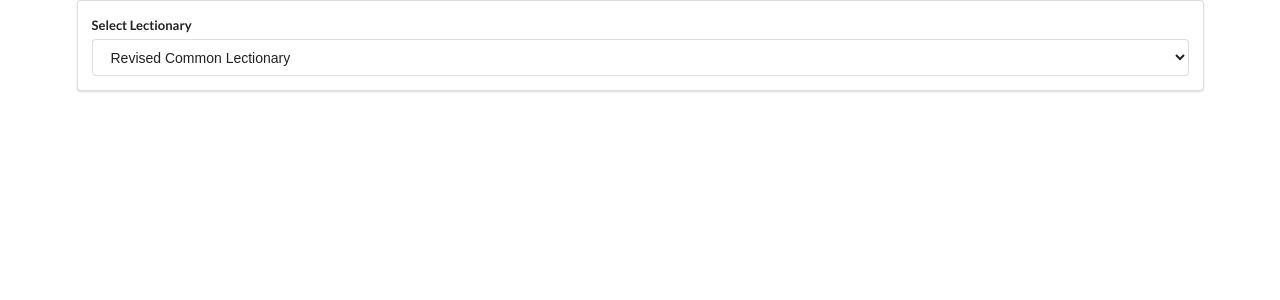
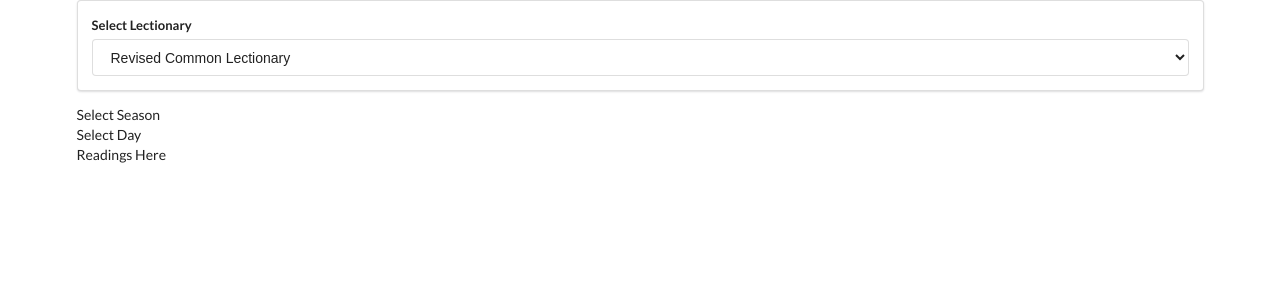
Before and after one commit to bthooper/lectionary_frontend, a React (Create React App) app: page / in a window 1280 px wide. Shown: the top 300 px of the page. Built offline with nearby package versions, Linux system fonts and the light colour scheme.

Commit message:
stumped out additional main components

```diff
--- a/src/components/App.js
+++ b/src/components/App.js
@@ -1,11 +1,17 @@
 import React from "react";
 import SelectLectionary from "./SelectLectionary";
+import SelectSeason from "./SelectSeason";
+import SelectDay from "./SelectDay";
+import ShowReadings from "./ShowReadings";
 
 class App extends React.Component {
   render() {
     return (
       <div className="ui container">
         <SelectLectionary />
+        <SelectSeason />
+        <SelectDay />
+        <ShowReadings />
       </div>
     );
   }
--- /dev/null
+++ b/src/components/SelectDay.js
@@ -0,0 +1,9 @@
+import React from "react";
+
+class SelectDay extends React.Component {
+  render() {
+    return <div>Select Day</div>;
+  }
+}
+
+export default SelectDay;
--- /dev/null
+++ b/src/components/SelectSeason.js
@@ -0,0 +1,9 @@
+import React from "react";
+
+class SelectSeason extends React.Component {
+  render() {
+    return <div>Select Season</div>;
+  }
+}
+
+export default SelectSeason;
--- /dev/null
+++ b/src/components/ShowReadings.js
@@ -0,0 +1,9 @@
+import React from "react";
+
+class ShowReadings extends React.Component {
+  render() {
+    return <div>Readings Here</div>;
+  }
+}
+
+export default ShowReadings;
```
Also changed, not shown: 1 other file (tests, documents, lock files or other folders).
